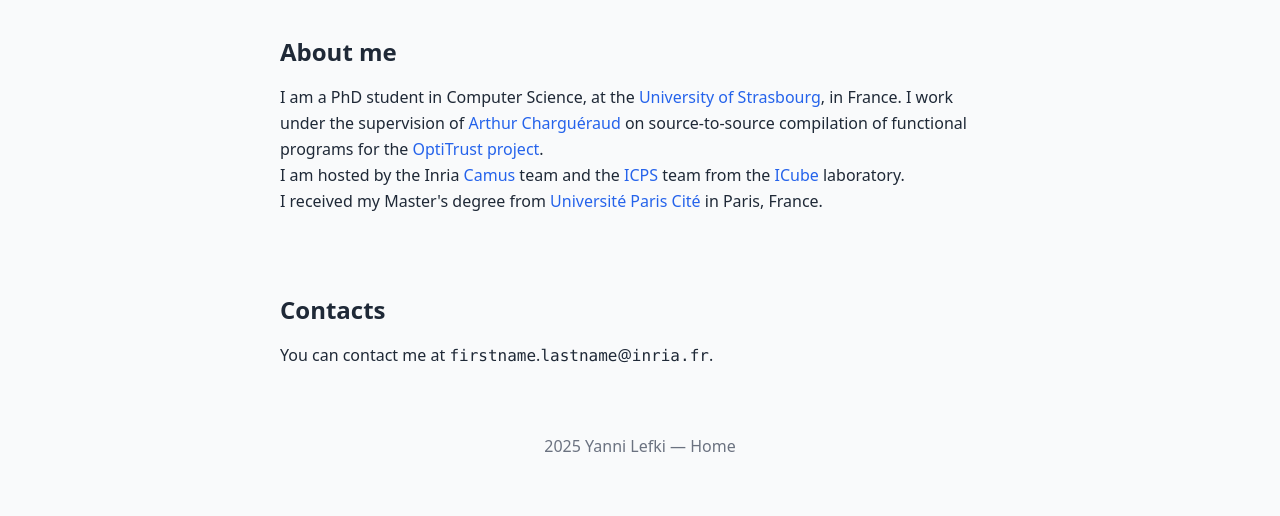
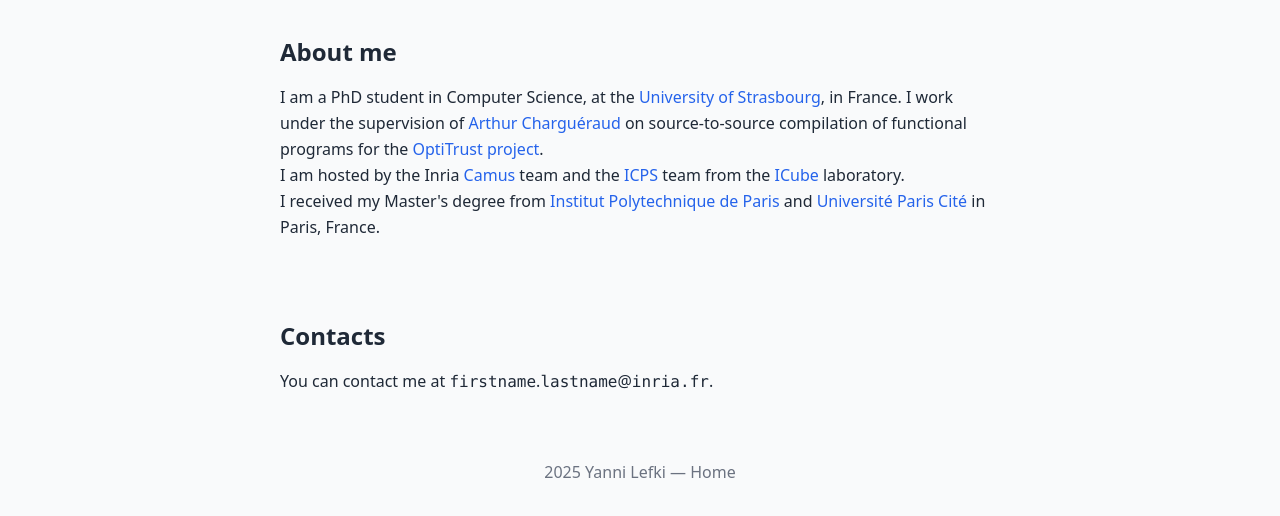
Before and after one commit to yannilefki/yannilefki.github.io, a plain HTML site: page index.html in a window 1280 px wide. Shown: the part 64-580 px from the top of the page. Drawn offline with nearby package versions, Linux system fonts and the light colour scheme.

Commit message:
Update index.html

```diff
--- a/index.html
+++ b/index.html
@@ -48,7 +48,7 @@
       I am hosted by the Inria <a href="https://team.inria.fr/camus/fr/" class="text-blue-600 hover:underline">Camus</a> team and the <a href="https://icps.icube.unistra.fr/index.php?title=Accueil" class="text-blue-600 hover:underline">ICPS</a> team from the <a href="https://icube.unistra.fr/" class="text-blue-600 hover:underline">ICube</a> laboratory.
     </p>
     <p>
-      I received my Master's degree from <a href="https://u-paris.fr/" class="text-blue-600 hover:underline">Université Paris Cité</a> in Paris, France.
+      I received my Master's degree from <a href="https://www.ip-paris.fr/" class="text-blue-600 hover:underline">Institut Polytechnique de Paris</a> and <a href="https://u-paris.fr/" class="text-blue-600 hover:underline">Université Paris Cité</a> in Paris, France.
     </p>
   </section>
 
```
